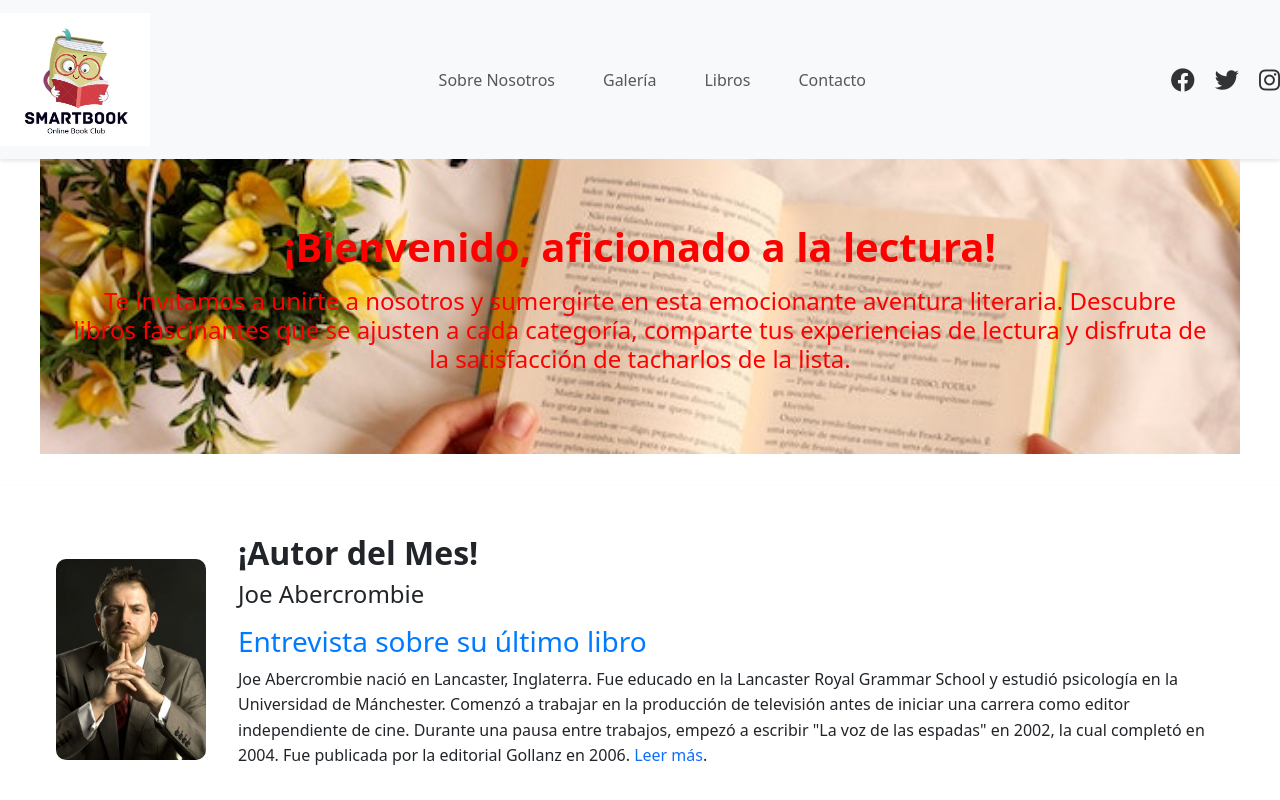
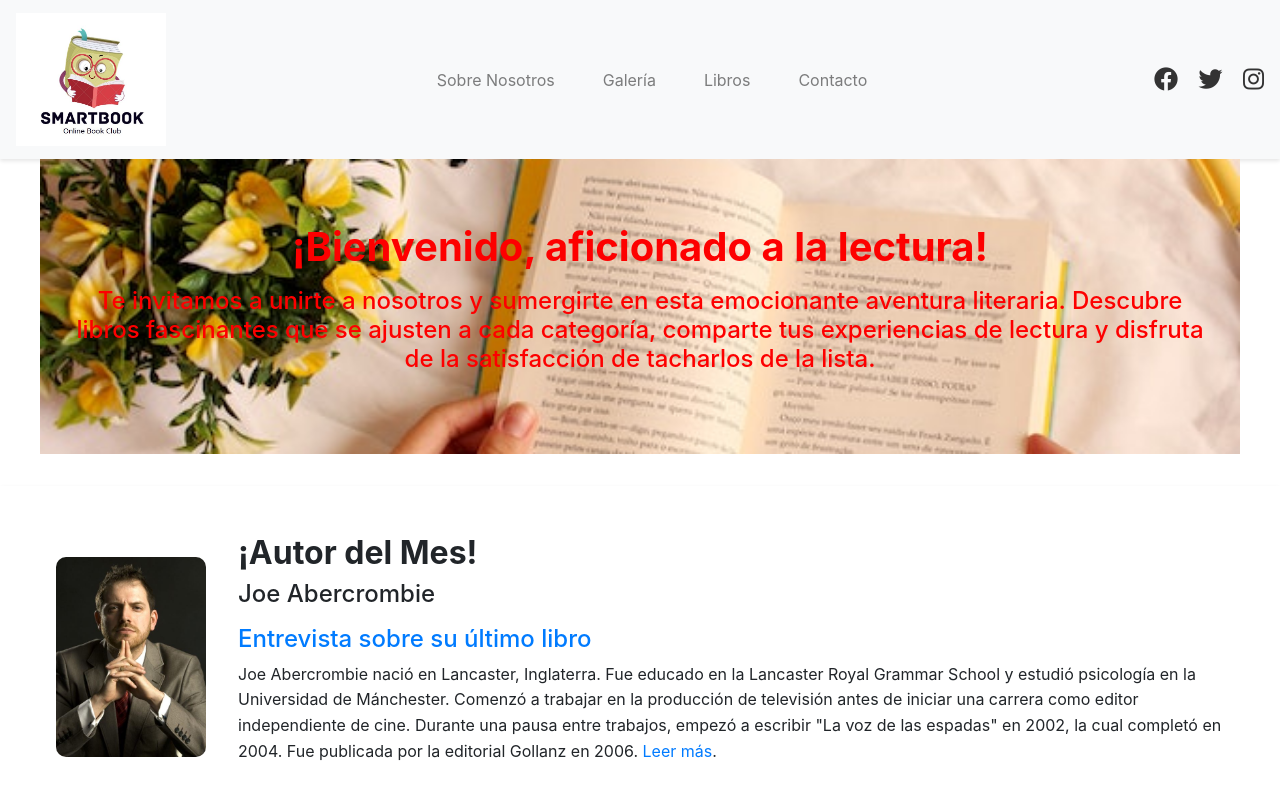
Before and after one commit to walter-wf/desarrolloweb, a website: page index.html in a window 1280 px wide. Shown: the top 800 px of the page. Drawn offline with nearby package versions, Linux system fonts and the light colour scheme.

Commit message:
correcion de estructura de index, h1, menu hamb y partials

```diff
--- a/index.html
+++ b/index.html
@@ -12,14 +12,15 @@
   <link
     href="https://fonts.googleapis.com/css2?family=Montserrat:ital,wght@0,400;0,700;1,400&family=Rubik:wght@400;700&display=swap"
     rel="stylesheet" />
-
   <link rel="stylesheet" href="https://cdnjs.cloudflare.com/ajax/libs/font-awesome/6.0.0-beta3/css/all.min.css" />
   <link href="https://cdn.jsdelivr.net/npm/bootstrap@5.3.0/dist/css/bootstrap.min.css" rel="stylesheet"
     integrity="sha384-9ndCyUaIbzAi2FUVXJi0CjmCapSmO7SnpJef0486qhLnuZ2cdeRhO02iuK6FUUVM" crossorigin="anonymous" />
+  <!-- Bootstrap CSS -->
+  <link href="https://maxcdn.bootstrapcdn.com/bootstrap/4.5.2/css/bootstrap.min.css" rel="stylesheet">
 </head>
 
 <body>
-  <main>
+
   <!---------------------------------------------------------------------------------------- Header -------------------------------------------------------------------------------------------->
 
  <header>
@@ -28,6 +29,12 @@
         <img src="./assets/img/logo.jpg" alt="logo" />
       </a>
 
+      <!-- Botón del menú hamburguesa -->
+      <button class="navbar-toggler" type="button" data-toggle="collapse" data-target="#navbarNav" aria-controls="navbarNav" aria-expanded="false" aria-label="Toggle navigation">
+        <span class="navbar-toggler-icon"></span>
+      </button>
+
+      <!-- Contenido del menú -->
       <div class="collapse navbar-collapse justify-content-center" id="navbarNav">
         <ul class="navbar-nav">
           <li class="nav-item">
@@ -45,6 +52,7 @@
         </ul>
       </div>
 
+      <!-- Íconos sociales -->
       <div class="ml-auto">
         <a class="social-icon" href="#" target="_blank"><i class="fab fa-facebook"></i></a>
         <a class="social-icon" href="#" target="_blank"><i class="fab fa-twitter"></i></a>
@@ -55,6 +63,7 @@
 
   <!--------------------------------------------------------------------------------- Sección Bienvenida ------------------------------------------------------------------------------------>
 
+  <main>
     <section class="contenedor-bienvenida">
       <div class="contenedor-libro-bienvenida">
         <div class="contenedor-titulo">
@@ -75,13 +84,13 @@
       <div class="contenedor-autor">
         <img class="Joe" src="/assets/img/joeaber.jpg" alt="Imagen Joe Abercrombie" />
         <div>
-          <h1 class="autor-titulo">¡Autor del Mes!</h1>
-          <h2 class="titulo">Joe Abercrombie</h2>
+          <h2 class="autor-titulo">¡Autor del Mes!</h2>
+          <h3 class="titulo">Joe Abercrombie</h3>
 
-          <h3>
+          <h4>
             <a class="video" href="https://www.youtube.com/watch?v=UApwCU92VTI" target="_blank">Entrevista sobre su
               último libro</a>
-          </h3>
+          </h4>
           <p class="autor-fav">
             Joe Abercrombie nació en Lancaster, Inglaterra. Fue educado en la
             Lancaster Royal Grammar School y estudió psicología en la
@@ -143,6 +152,12 @@
       </div>
     </div>
   </footer>
+
+  <!-- Bootstrap JS y dependencias -->
+  <script src="https://code.jquery.com/jquery-3.5.1.slim.min.js"></script>
+  <script src="https://cdn.jsdelivr.net/npm/@popperjs/core@2.11.6/dist/umd/popper.min.js"></script>
+  <script src="https://stackpath.bootstrapcdn.com/bootstrap/4.5.2/js/bootstrap.min.js"></script>
+
 </body>
 
 </html>
--- /dev/null
+++ b/scss/base/_general.scss
@@ -0,0 +1,25 @@
+// _general.scss
+@import url('https://fonts.googleapis.com/css2?family=Poppins:wght@400;500&display=swap');
+
+body, html {
+    font-family: 'Montserrat', sans-serif;
+    margin: 0;
+    padding: 0;
+    background-color: #f4f4f4;
+    color: #333;
+    line-height: 1.6;
+}
+
+a {
+    color: #007bff;
+    text-decoration: none;
+}
+
+a:hover {
+    color: #0056b3;
+    text-decoration: underline;
+}
+
+h1, h2, h3, h4, h5, h6 {
+    font-family: 'Poppins', sans-serif;
+}
--- /dev/null
+++ b/scss/componentes/_bienvenida.scss
@@ -0,0 +1,33 @@
+// _bienvenida.scss
+.contenedor-bienvenida {
+    background: url('/assets/img/img6.jpg') no-repeat center center/cover;
+    color: #fd0000;
+    padding: 4rem 0;
+    text-align: center;
+}
+
+.bienvenido {
+    font-size: 2.5rem;
+    font-weight: bold;
+    margin-bottom: 1rem;
+}
+
+.btn-principal {
+    padding: 0.7rem 1.2rem;
+    border-radius: 0.5rem;
+    font-size: 1.2rem;
+    background-color: #fd0000;
+    color: #fff;
+    border: none;
+    transition: all 0.3s ease;
+}
+
+.btn-principal:hover {
+    background-color: #333;
+}
+
+@media (max-width: 768px) {
+    .bienvenido {
+        font-size: 2rem;
+    }
+}
--- /dev/null
+++ b/scss/componentes/_header.scss
@@ -0,0 +1,41 @@
+// _header.scss
+header {
+    background-color: #ffffff;
+    box-shadow: 0 2px 4px rgba(0, 0, 0, 0.1);
+}
+
+.navbar {
+    padding: 1rem 2rem;
+}
+
+.navbar-brand img {
+    max-width: 150px;
+}
+
+.navbar-nav {
+    list-style: none;
+    margin: 0;
+    padding: 0;
+    display: flex;
+}
+
+.nav-item {
+    margin-left: 20px;
+}
+
+.nav-link {
+    font-weight: bold;
+    color: #333;
+    margin: 0 1rem;
+}
+
+.nav-link:hover {
+    color: #fd0000;
+}
+
+@media (max-width: 768px) {
+    .navbar-nav {
+        flex-direction: column;
+        text-align: center;
+    }
+}
--- /dev/null
+++ b/scss/componentes/_testimonios.scss
@@ -0,0 +1,25 @@
+// _testimonios.scss
+.contenedor-testimonios {
+    padding: 4rem 0;
+    background-color: #f4f4f4;
+    text-align: center;
+}
+
+.testimonio {
+    max-width: 700px;
+    margin: 0 auto;
+    padding: 1rem;
+    border: 1px solid #ddd;
+    background-color: #fff;
+    box-shadow: 0 2px 4px rgba(0, 0, 0, 0.1);
+}
+
+.testimonio p {
+    font-size: 1.2rem;
+    margin-bottom: 1rem;
+}
+
+.autor {
+    font-weight: bold;
+    font-size: 1rem;
+}
--- /dev/null
+++ b/scss/main.scss
@@ -0,0 +1,5 @@
+@import 'base/general';
+@import 'componentes/header';
+@import 'componentes/footer';
+@import 'componentes/testimonios';
+@import 'componentes/bienvenida';
```
Also changed, not shown: package.json (added, +11 -0 lines), scss/componentes/_footer.scss (added, +35 -0 lines), css/style.css (added), scss/base/_colores.scss (added), 1 other file. Lines whose indentation alone changed are shown as unchanged.
